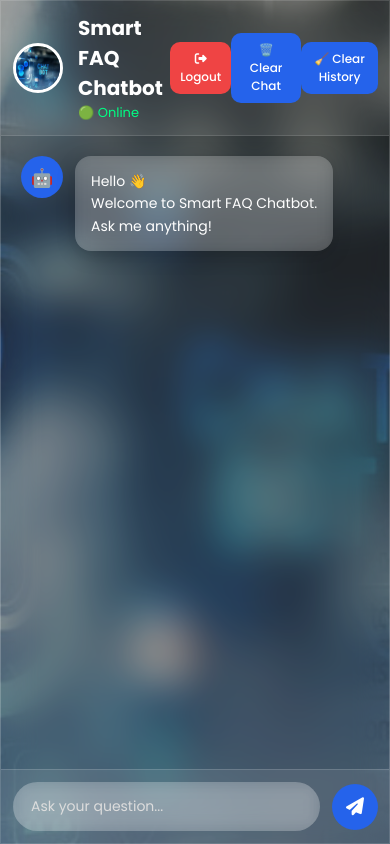
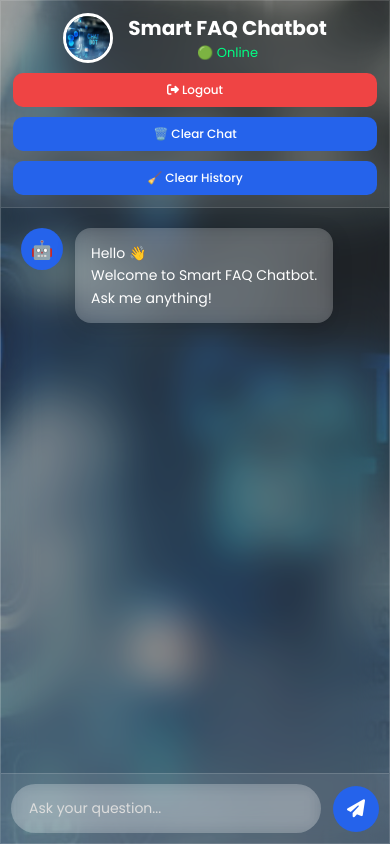
Before and after one commit to sakshikarle/smart-faq-chatbot, a Flask app: page /chat in a window 390 px wide. Run offline with Flask 3, Linux system fonts and the light colour scheme; the visitor is signed in with stand-in values (Sample User, id 1); data that the repository does not hold is empty.

Commit message:
Fix mobile responsive CSS

```diff
--- a/static/style.css
+++ b/static/style.css
@@ -15,7 +15,8 @@ body{
     display:flex;
     justify-content:center;
     align-items:center;
-    overflow:hidden;
+    overflow-x: hidden;
+    overflow-y: auto;
     background:url("/static/chatbot1.jpeg") no-repeat center center fixed;
     background-size:cover;
 }
@@ -101,6 +102,8 @@ body{
     display:flex;
     justify-content:space-between;
     align-items:center;
+    flex-wrap:wrap;
+    gap:10px;
     padding:18px 20px;
     background:rgba(255,255,255,.08);
     border-bottom:1px solid rgba(255,255,255,.12);
@@ -402,3 +405,29 @@ body{
     from{opacity:0; transform:translateY(10px);}
     to{opacity:1; transform:translateY(0);}
 }
+@media (max-width: 600px) {
+
+    .chat-header {
+        flex-direction: column;
+        align-items: stretch;
+        gap: 10px;
+    }
+
+    .left {
+        justify-content: center;
+        text-align: center;
+    }
+
+    .logout-btn,
+    .clear-btn {
+        width: 100%;
+    }
+
+    .input-area {
+        padding: 10px;
+    }
+
+    .text {
+        max-width: 90%;
+    }
+}
```
